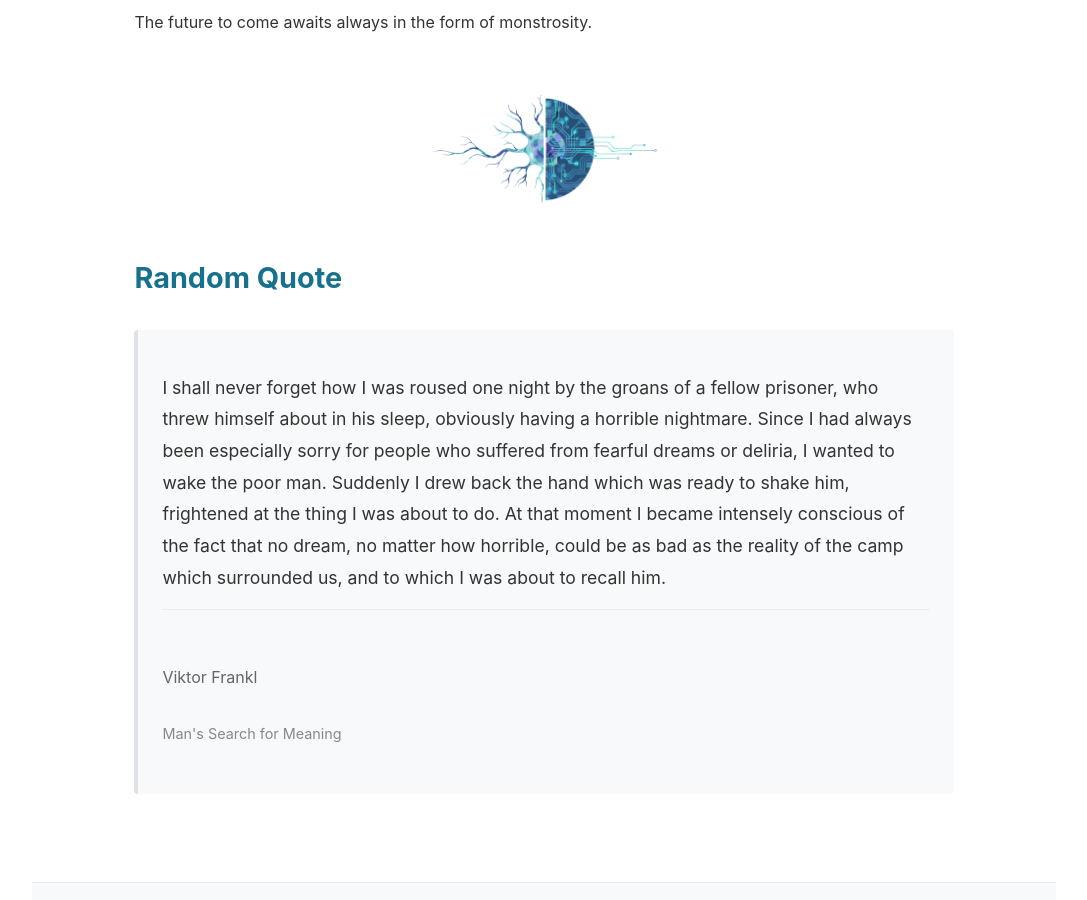
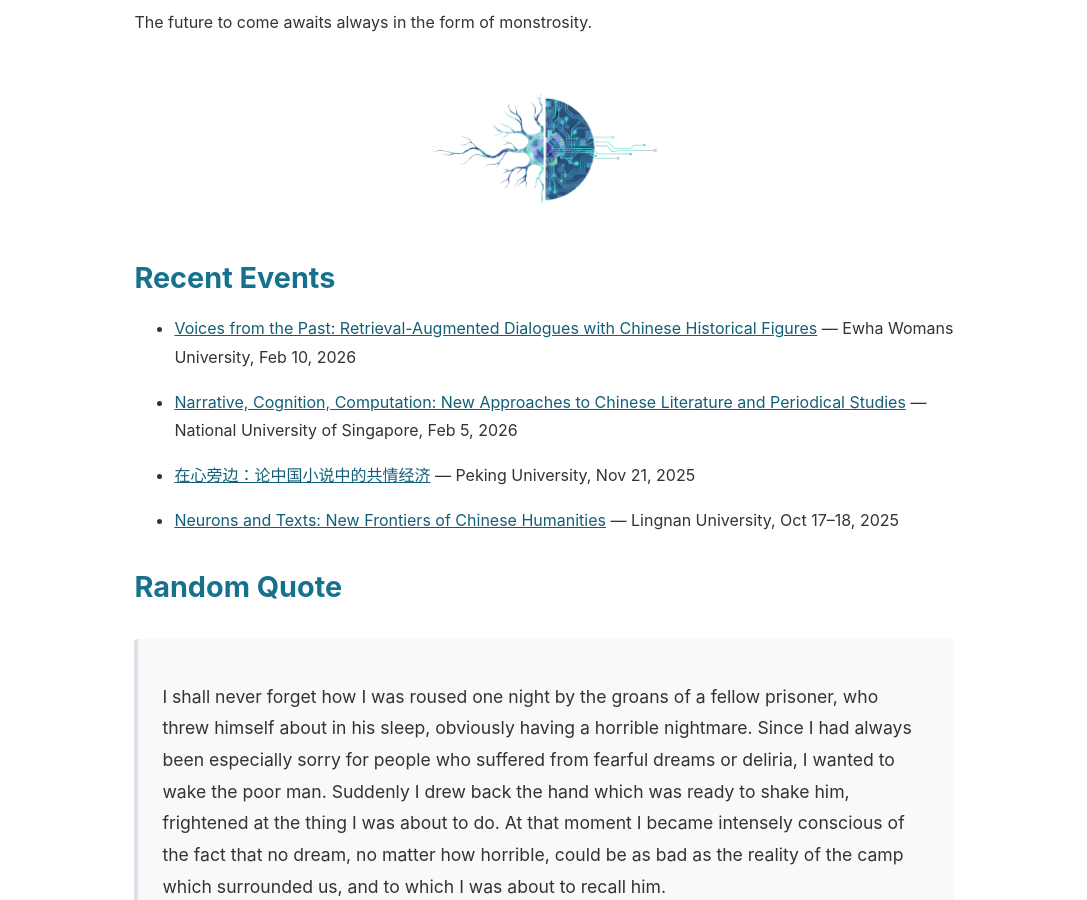
Before and after one commit to mcjkurz/qhchina-web, a Jekyll site: the page built from index.md, in a window 1280 px wide and 900 px high, scrolled down 1380 px. Shown: the whole window, without its empty margins (96-1183 px from the left). Built offline with Jekyll 4.4.1, drawn with Linux system fonts in a browser that asks for light colours.

Commit message:
recent events

```diff
--- a/index.md
+++ b/index.md
@@ -51,6 +51,16 @@ The future to come awaits always in the form of monstrosity.
 
 <img src="{{ site.baseurl }}/assets/img/separator.png" alt="Separator" class="separator">
 
+## Recent Events
+
+- [Voices from the Past: Retrieval-Augmented Dialogues with Chinese Historical Figures]({{ site.baseurl }}/assets/img/events/Kurzynski-ewha-20260210.png) — Ewha Womans University, Feb 10, 2026
+
+- [Narrative, Cognition, Computation: New Approaches to Chinese Literature and Periodical Studies]({{ site.baseurl }}/assets/img/events/Kurzynski-NUS-20260205.jpg) — National University of Singapore, Feb 5, 2026
+
+- [在心旁边：论中国小说中的共情经济]({{ site.baseurl }}/assets/img/events/Kurzynski-PKU-20251121.jpeg) — Peking University, Nov 21, 2025
+
+- [Neurons and Texts: New Frontiers of Chinese Humanities]({{ site.baseurl }}/assets/img/events/NeuronsAndTexts_Poster.png) — Lingnan University, Oct 17–18, 2025
+
 ## Random Quote
 
 {% include random_quote.html %}
```
Also changed, not shown: assets/img/events/Kurzynski-NUS-20260205.jpg (added), assets/img/events/Kurzynski-PKU-20251121.jpeg (added), assets/img/events/Kurzynski-ewha-20260210.png (added), 1 other file.
